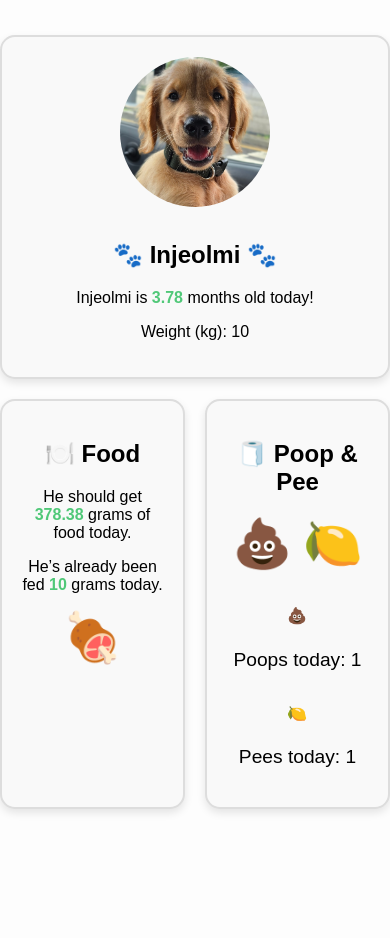
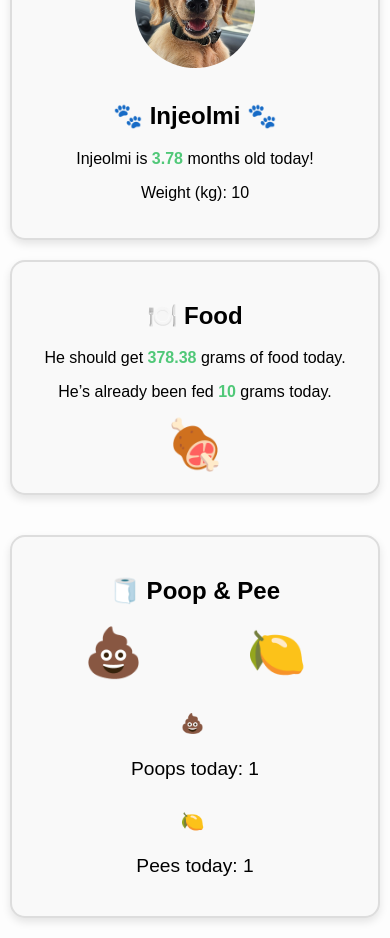
Before and after one commit to dakotamccarty/injeolmi-info, a Flask app: page / in a window 390 px wide. Before the commit the page ends 813 px from the top, so only its background shows below. Run offline with Flask 3, Linux system fonts and the light colour scheme; a database or web service that is not in the repository returns one stand-in record (values such as "Sample title"); data that the repository does not hold is empty.

Commit message:
Updated for mobile

```diff
--- a/static/style.css
+++ b/static/style.css
@@ -1,3 +1,4 @@
+/* General body styling */
 body {
     font-family: 'Arial', sans-serif;
     background-color: #fdfdfd;
@@ -7,12 +8,15 @@ body {
     flex-direction: column;
     height: 100vh;
     margin: 0;
+    padding: 10px;
 }
 
+/* Container */
 .container {
     width: 100%;
     max-width: 600px;
     text-align: center;
+    padding: 0 15px; /* Padding for mobile screens */
 }
 
 /* Image box */
@@ -37,7 +41,6 @@ body {
     font-weight: bold;
     color: #50C878;
 }
-
 .weight-edit {
     margin-top: 10px;
 }
@@ -71,8 +74,10 @@ body {
     display: flex;
     justify-content: space-between;
     gap: 20px;
+    flex-wrap: wrap; /* Ensure proper wrapping on smaller screens */
 }
 
+/* Food info widget & poop/pee widget */
 .food-info-widget,
 .poop-pee-widget {
     background-color: #f9f9f9;
@@ -81,6 +86,7 @@ body {
     border-radius: 15px;
     width: 48%; /* Ensure both widgets take up equal space */
     box-shadow: 0 4px 8px rgba(0, 0, 0, 0.1);
+    box-sizing: border-box; /* Ensure padding doesn't affect width */
 }
 
 .log-food-container {
@@ -151,3 +157,94 @@ body {
     text-decoration: none;
     cursor: pointer;
 }
+/* Mobile-friendly adjustment for widgets */
+@media only screen and (max-width: 768px) {
+    .food-info-widget,
+    .poop-pee-widget {
+        width: 100%; /* Take full width on mobile */
+        margin-bottom: 20px; /* Add spacing between stacked widgets */
+    }
+}
+
+.log-food-container {
+    margin-top: 10px;
+}
+
+/* Poop & Pee Log icons */
+.log-icons {
+    margin: 20px 0;
+    display: flex;
+    justify-content: space-around;
+}
+
+#poop-log, #pee-log {
+    margin-top: 10px;
+}
+
+#poop-emojis, #pee-emojis {
+    display: block;
+    font-size: 2rem;
+}
+
+#poop-count-text, #pee-count-text {
+    font-size: 1.2rem;
+}
+
+.emoji {
+    font-size: 1.5rem;  /* Adjust size of emojis for better visibility */
+    display: inline-block;
+    margin-right: 5px;  /* Optional: Adds spacing between emojis */
+}
+
+/* Modal Styling */
+.modal {
+    display: none;  /* Hidden by default */
+    position: fixed;
+    z-index: 1;
+    left: 0;
+    top: 0;
+    width: 100%;
+    height: 100%;
+    background-color: rgba(0,0,0,0.4);  /* Black background with opacity */
+    justify-content: center;
+    align-items: center;
+}
+
+/* Modal Content */
+.modal-content {
+    background-color: #f9f9f9;
+    margin: 15% auto;
+    padding: 20px;
+    border: 1px solid #888;
+    width: 90%; /* Adjust width for mobile screens */
+    max-width: 400px;
+    border-radius: 10px;
+    box-shadow: 0 5px 15px rgba(0,0,0,0.3);
+}
+
+/* Close Button */
+.close {
+    color: #aaa;
+    float: right;
+    font-size: 28px;
+    font-weight: bold;
+}
+
+.close:hover,
+.close:focus {
+    color: #000;
+    text-decoration: none;
+    cursor: pointer;
+}
+
+/* Ensures the app looks good on mobile */
+@media only screen and (max-width: 480px) {
+    .dog-image {
+        width: 120px;
+        height: 120px;
+    }
+
+    .emoji {
+        font-size: 1.2rem; /* Adjust emoji size on smaller screens */
+    }
+}
--- a/templates/home.html
+++ b/templates/home.html
@@ -153,6 +153,10 @@
             foodModal.style.display = 'block';  // Show the food modal when clicked
         };
 
+        document.getElementById('log-food-icon').addEventListener('touchstart', function() {
+            foodModal.style.display = 'block';  // Show the food modal when touched
+        });
+
         // Submit food entry through modal form
         document.getElementById('food-form').onsubmit = function (event) {
             event.preventDefault();
@@ -273,20 +277,18 @@
             const alreadyFedElement = document.getElementById('already-fed-today');
             const remainingFoodElement = document.getElementById('remaining-food');
 
-            // Get current values from the DOM
             const currentAlreadyFed = parseInt(alreadyFedElement.textContent) || 0;
             const recommendedTotalFood = parseInt(remainingFoodElement.dataset.recommendedFood) || 0;
 
-            // Update already fed
             const newAlreadyFed = currentAlreadyFed + parseInt(foodAmount);
             alreadyFedElement.textContent = newAlreadyFed;
 
-            // Update remaining food (recommended total food minus already fed)
             const newRemainingFood = Math.max(0, recommendedTotalFood - newAlreadyFed);
             remainingFoodElement.textContent = newRemainingFood;
         }
 
 
+
     </script>
 </body>
 </html>
```
